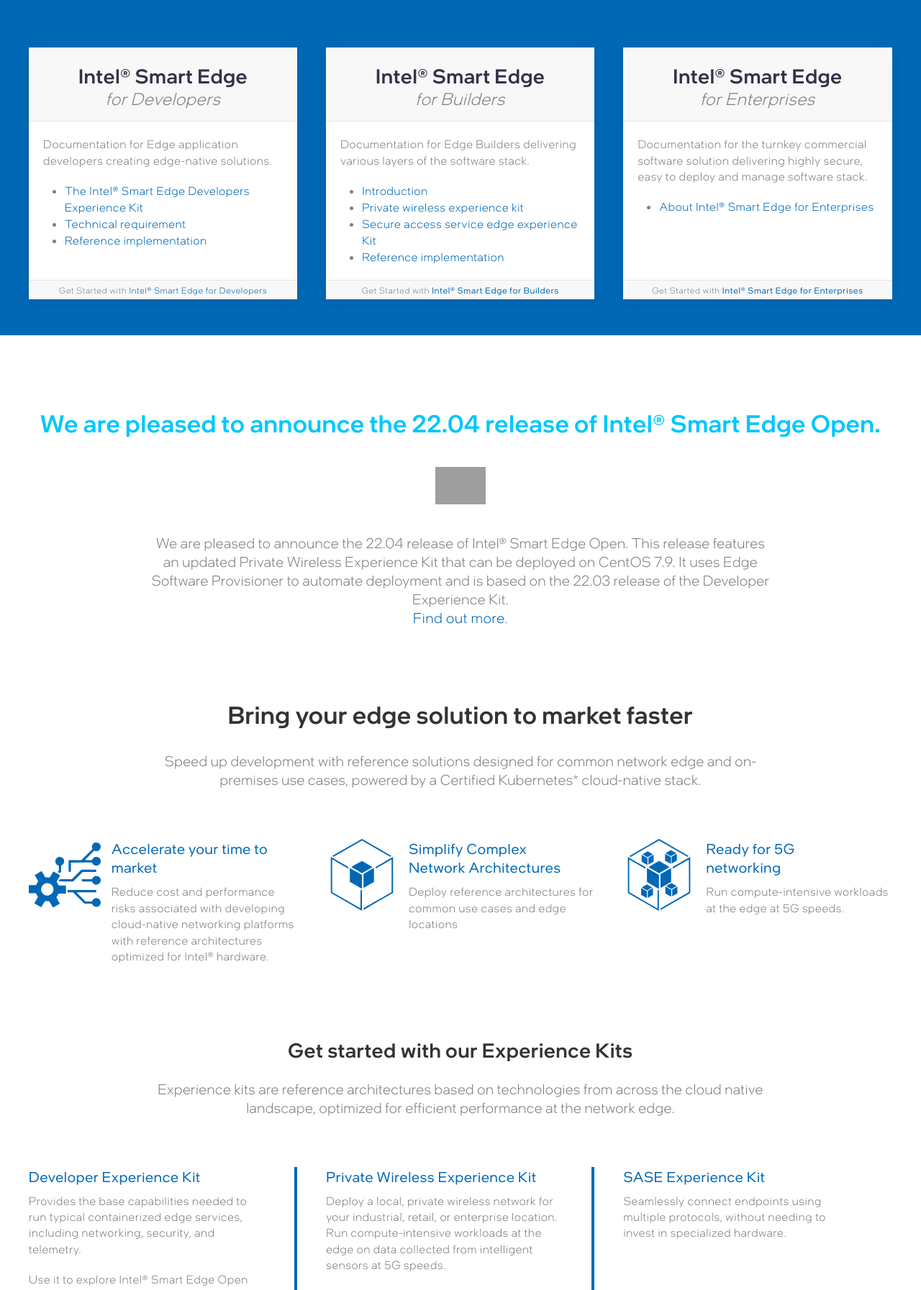
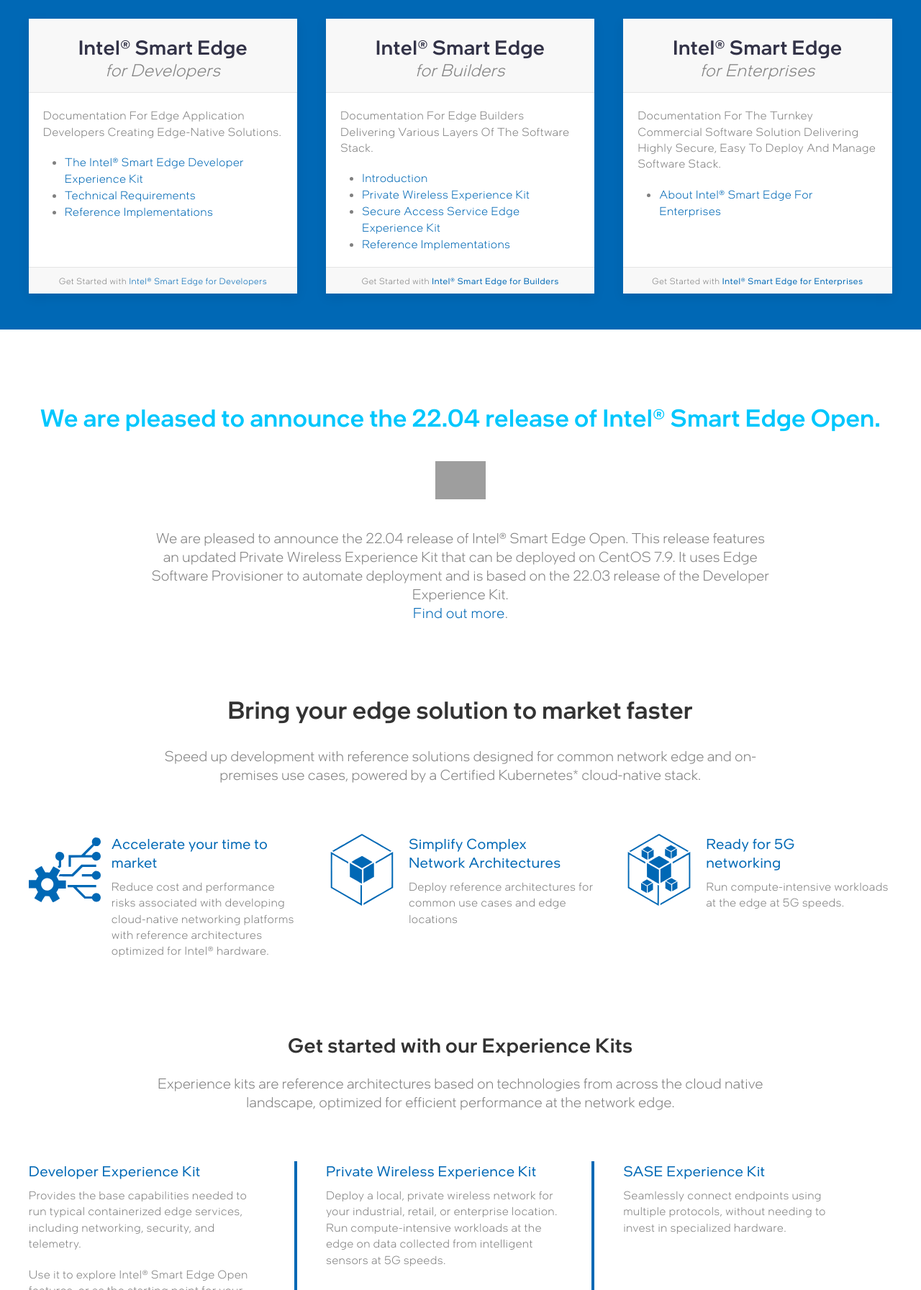
Before and after one commit to intelsmartedgeons/intelsmartedgeons.github.io, a Jekyll site: the page built from index.md, in a window 1280 px wide, cut to the strip 127-1920 px from the top of the page. Shown: the whole strip at 72% size. Built offline with Jekyll 4.4.1, drawn with Linux system fonts in a browser that asks for light colours; some web fonts are replaced; grey boxes are pictures that could not be loaded.

Commit message:
HeaderTop_html

```diff
--- a/_includes/boxesTop.html
+++ b/_includes/boxesTop.html
@@ -29,13 +29,13 @@
                     <div class="uk-card-body uk-text-left uk-padding">
                         <p>Documentation for Edge application developers creating edge-native solutions.</p>
                         <ul>
-                            <li><a href="https://smart-edge-open.github.io/docs/experience-kits/developer-experience-kit-default-install/#overview">The Intel® Smart Edge Developers Experience Kit</a></li>
-                            <li><a href="https://onsumaye-team.github.io/docs/experience-kits/developer-experience-kit/#requirements">Technical requirement</a></li>
-                            <li><a href="https://onsumaye-team.github.io/docs/reference-implementations/">Reference implementation</a></li>
+                            <li><a href="https://smart-edge-open.github.io/docs/experience-kits/developer-experience-kit-default-install/#overview">The Intel® Smart Edge Developer Experience Kit</a></li>
+                            <li><a href="https://onsumaye-team.github.io/docs/experience-kits/developer-experience-kit/#requirements">Technical requirements</a></li>
+                            <li><a href="https://onsumaye-team.github.io/docs/reference-implementations/">Reference implementations</a></li>
 
                         </ul>
                     </div>
-                    <div class="uk-card-footer mx-section-footer uk-padding-remove">
+                    <div class="uk-card-footer mx-section-footer ">
                         <small> Get Started with <a href="#" class=" uk-button-text">Intel® Smart Edge for Developers</a></small>
                     </div>
                 </div>
@@ -56,12 +56,12 @@
                             <li><a href="javascript:void(0)">Introduction</a></li>
                             <li><a href="https://smart-edge-open.github.io/docs/experience-kits/private-wireless-experience-kit/#overview">Private wireless experience kit</a></li>
                             <li><a href="https://smart-edge-open.github.io/docs/experience-kits/secure-access-service-edge/#overview">Secure access  service  edge experience Kit </a></li>
-                            <li><a href=" https://onsumaye-team.github.io/docs/reference-implementations/">Reference implementation</a></li>
+                            <li><a href=" https://onsumaye-team.github.io/docs/reference-implementations/">Reference implementations</a></li>
 
                         </ul>
 
                     </div>
-                    <div class="uk-card-footer mx-section-footer uk-padding-remove">
+                    <div class="uk-card-footer mx-section-footer">
                         <small>Get Started with <a href="#" class="uk-button uk-button-text">Intel® Smart Edge for Builders</a></small>
                     </div>
                 </div>
@@ -83,7 +83,7 @@
                         </ul>
 
                     </div>
-                    <div class="uk-card-footer mx-section-footer uk-padding-remove">
+                    <div class="uk-card-footer mx-section-footer">
                     <small>Get Started with <a href="#" class="uk-button uk-button-text">Intel® Smart Edge for Enterprises</a></small>
                     </div>
                 </div>
--- a/assets/scss/_header.scss
+++ b/assets/scss/_header.scss
@@ -1,3 +1,4 @@
+
 .uk-navbar-container{
     .uk-navbar-center, .uk-navbar-right{
         display: none;
@@ -98,6 +99,13 @@
     }
 }
 @media (max-width:959px){
+    .uk-navbar-nav li a{
+        padding: 15px 30px!important;
+    }
+   .searchdiv {
+        margin-left: 30px!important;
+        max-width: 230px;
+    }
     .uk-navbar-container{
         position: fixed;
         top: 0;
--- a/assets/scss/_heroBox.scss
+++ b/assets/scss/_heroBox.scss
@@ -17,6 +17,10 @@
 .topHeadBox {
     padding-bottom: 60px;
     background-color: $bgcolor;
+
+    .uk-margin-medium-top{
+        margin-top: 0px!important;
+    }
 
         small {
             line-height: 24px;
@@ -40,7 +44,11 @@
                             display: block;
                         }
                     }
+
             }
+
+            .uk-card-body {text-transform: capitalize;}
+            .uk-card-footer{padding: 5px 10px;}
 
             .uk-padding {
                 padding: 20px;
@@ -75,7 +83,7 @@
         color: #fff;
         }
     a{
-        color: #0068b5; background-color: #f9f9f9;}
+        color: #0068b5; background-color: #f8f8f8;}
 
 }
 .boxHeadExplore{
--- a/assets/scss/_main.scss
+++ b/assets/scss/_main.scss
@@ -8,6 +8,7 @@
 .uk-section{
     padding-top: 20px;
 }
+
 header ~ .uk-section{
     padding-top: 100px;
     padding-bottom: 0;
```
Also changed, not shown: assets/css/custom.css.
